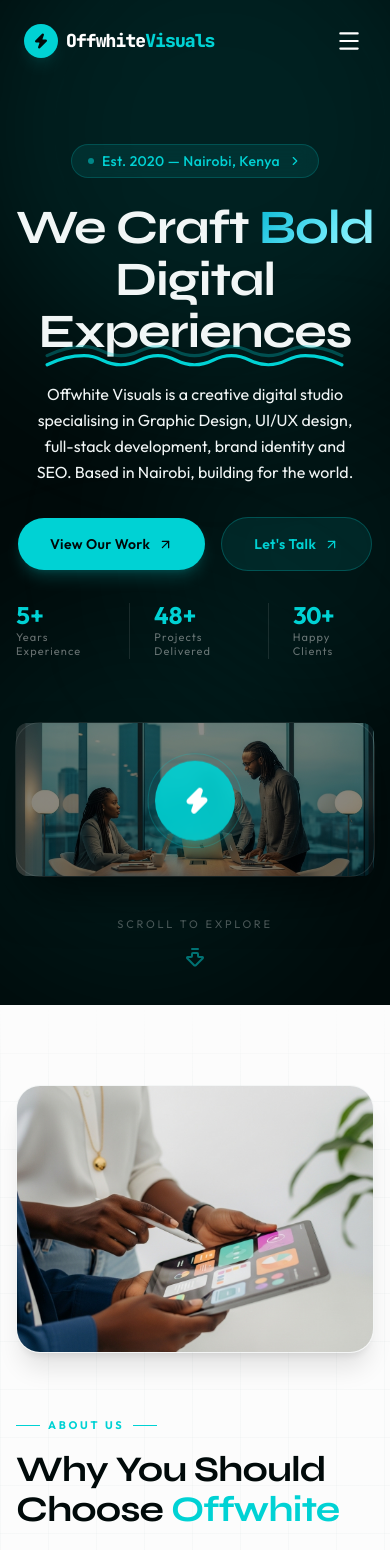
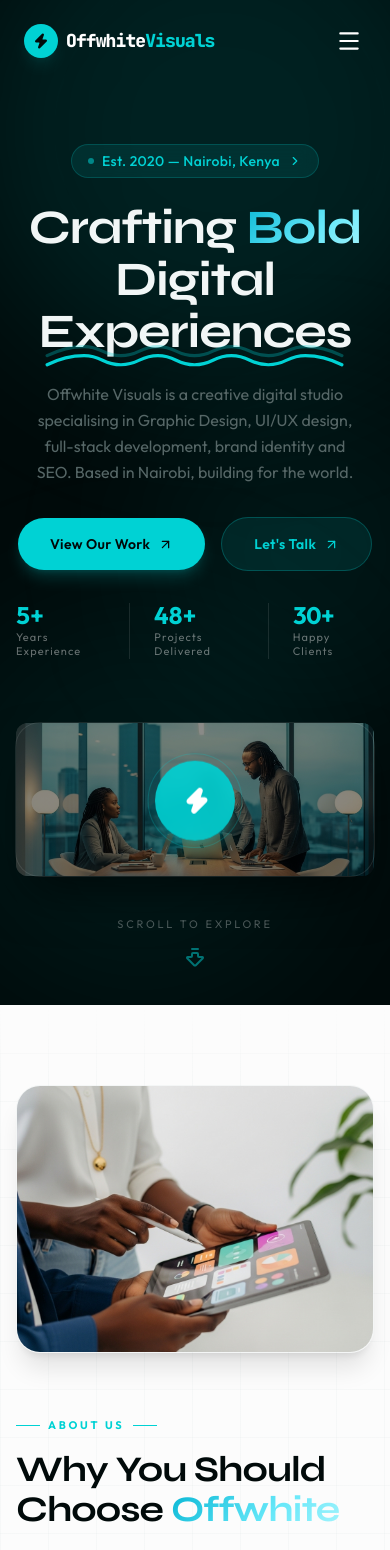
Before and after one commit to stackedbyMwita/offwhite-visuals, a Next.js app: page / in a window 390 px wide. Shown: the top 1550 px of the page. Built offline with nearby package versions, Linux system fonts and the light colour scheme.

Commit message:
utilize the text-gradient class

```diff
--- a/components/shared/SectionHeader.tsx
+++ b/components/shared/SectionHeader.tsx
@@ -30,7 +30,7 @@ export default function SectionHeader({
 
     return parts.map((part, i) =>
       part.toLowerCase() === accentWord.toLowerCase() ? (
-        <span key={i} className="text-primary">
+        <span key={i} className="text-gradient">
           {part}
         </span>
       ) : (
--- a/sections/HeroSection.tsx
+++ b/sections/HeroSection.tsx
@@ -177,14 +177,14 @@ export default function HeroSection() {
             {...fadeUp(0.18)}
             className="text-center max-w-4xl"
           >
-            We Craft{' '}
+            Crafting{' '}
             <span className="text-gradient">Bold</span>
             <br className="hidden sm:block" />
             {' '}Digital{' '}
             <span className="relative inline-block">
               Experiences
               <Icons.underline
-                className=' absolute inset-x-0 pointer-events-none -bottom-6 md:-bottom-8 text-accent'
+                className=' absolute inset-x-0 pointer-events-none -bottom-6 md:-bottom-8 lg:-bottom-10 text-accent'
               />
             </span>
           </motion.h1>
@@ -192,8 +192,8 @@ export default function HeroSection() {
           {/* Subtext */}
           <motion.p
             {...fadeUp(0.26)}
-            className="text-center text-base md:text-lg max-w-xl leading-relaxed px-4"
-            style={{ color: 'var(--dark-fg)', opacity: 0.55 }}
+            className="text-center text-muted-foreground text-base md:text-lg max-w-xl leading-relaxed px-4"
+            style={{ color: 'var(--muted-foreground)', opacity: 0.55 }}
           >
             {siteConfig.description}
           </motion.p>
```
